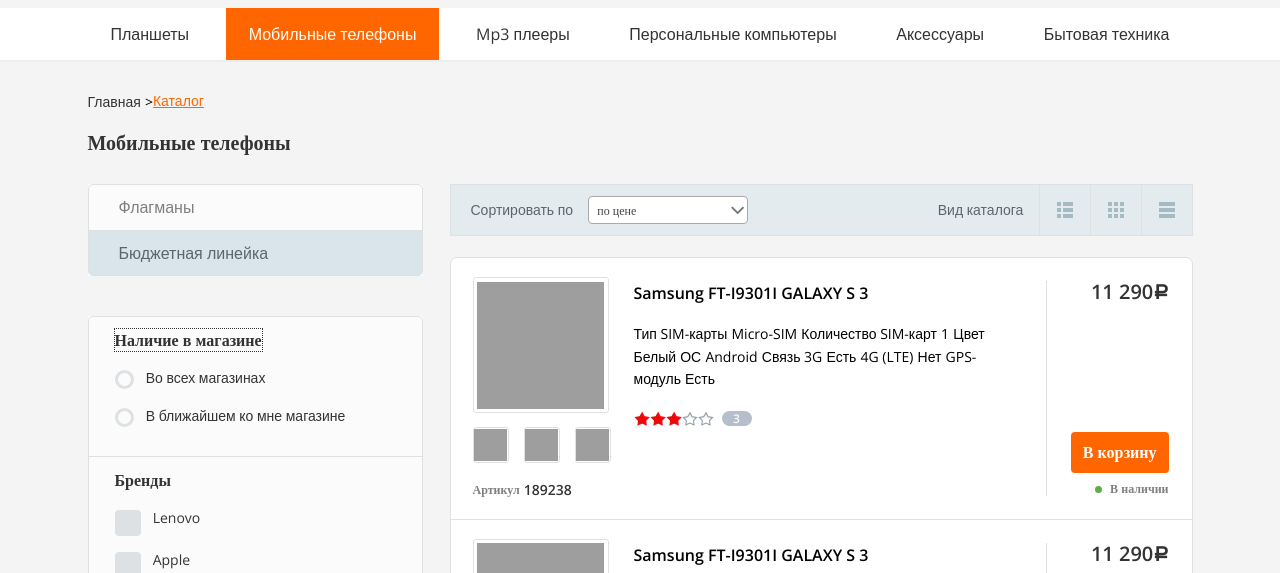
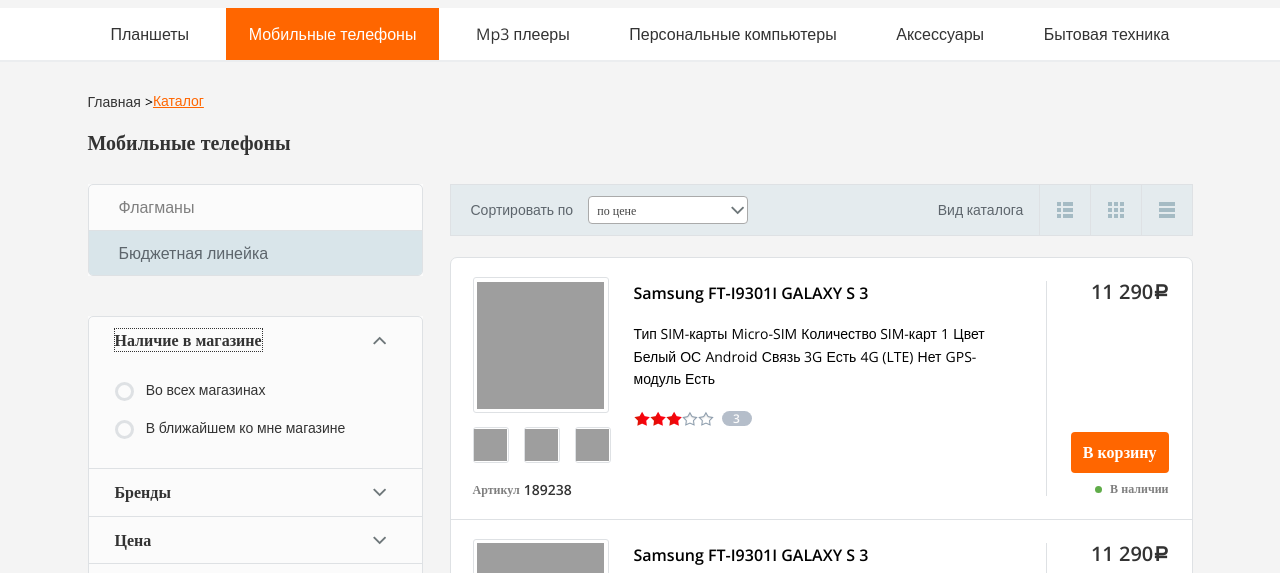
Before and after one commit to AlexWeit/dz2-shop, a website: page app/index.html in a window 1280 px wide. Both pictures are taken after a click on the link "Наличие в магазине". Shown: the part 160-733 px from the top of the page. Drawn offline with nearby package versions, Linux system fonts and the light colour scheme; files that its build step writes are made by us from their sources; grey boxes are pictures that could not be loaded.

Commit message:
accordeon js ready

```diff
--- a/app/js/main.js
+++ b/app/js/main.js
@@ -144,7 +144,7 @@
 		init: function(){
 			$('.products__slideshow-link').on('click', function(e) {
 				e.preventDefault();
-				/* Act on the event */
+
 				var
 					$this = $(this);
 
@@ -154,7 +154,41 @@
 	}
 }());
 
+var Accordeon = (function(){
+
+	var _openSection = function($this){
+		var
+			container = $this.closest('.filter__item'),
+			content = container.find('.filter__content');
+			otherContent = $this.closest('.filter').find('.filter__content');
+
+		if (!container.hasClass('active')) {
+			otherContent.slideUp().closest('.filter__item').removeClass('active');
+
+			container.addClass('active');
+			content.stop(true, true).slideDown();
+		} else {
+			container.removeClass('active');
+			content.stop(true, true).slideUp();
+		}
+	}
+
+	return {
+		init: function(){
+			$('.filter__title-link').on('click', function(e) {
+				e.preventDefault();
+
+				_openSection($(this));
+			});
+		}
+	}
+}());
+
 $(document).ready(function(){
+
+	if ($('.filter').length) {
+		Accordeon.init();
+	}
 
 	if ($('.products__slideshow').length) {
 		Slideshow.init();
--- a/app/scss/_sections/_sidebar.scss
+++ b/app/scss/_sections/_sidebar.scss
@@ -43,6 +43,11 @@
 	background: $white;
 }
 
+.filter__content {
+	display: none;
+	margin-top: 30px;
+}
+
 .filter__list {
 	@extend .categories__list;
 }
@@ -54,10 +59,28 @@
 	&:first-child {
 		border-top: 0 none;
 	}
+
+	&.active {
+		.filter__title {
+			&:after {
+				@include get-sprite($select-tr-map, to-top);
+			}
+		}
+	}
 }
 
 .filter__title {
-	margin-bottom: 18px;
+	//margin-bottom: 18px;
+	padding-right: 30px;
+	position: relative;
+
+	&:after {
+		content: '';
+		@include get-sprite($select-tr-map, to-bottom);
+		position: absolute;
+		top: 7px;
+		right: 10px;
+	}
 }
 
 .filter__choose-item {
```
Also changed, not shown: app/css/main.css, app/js/main.min.js.
